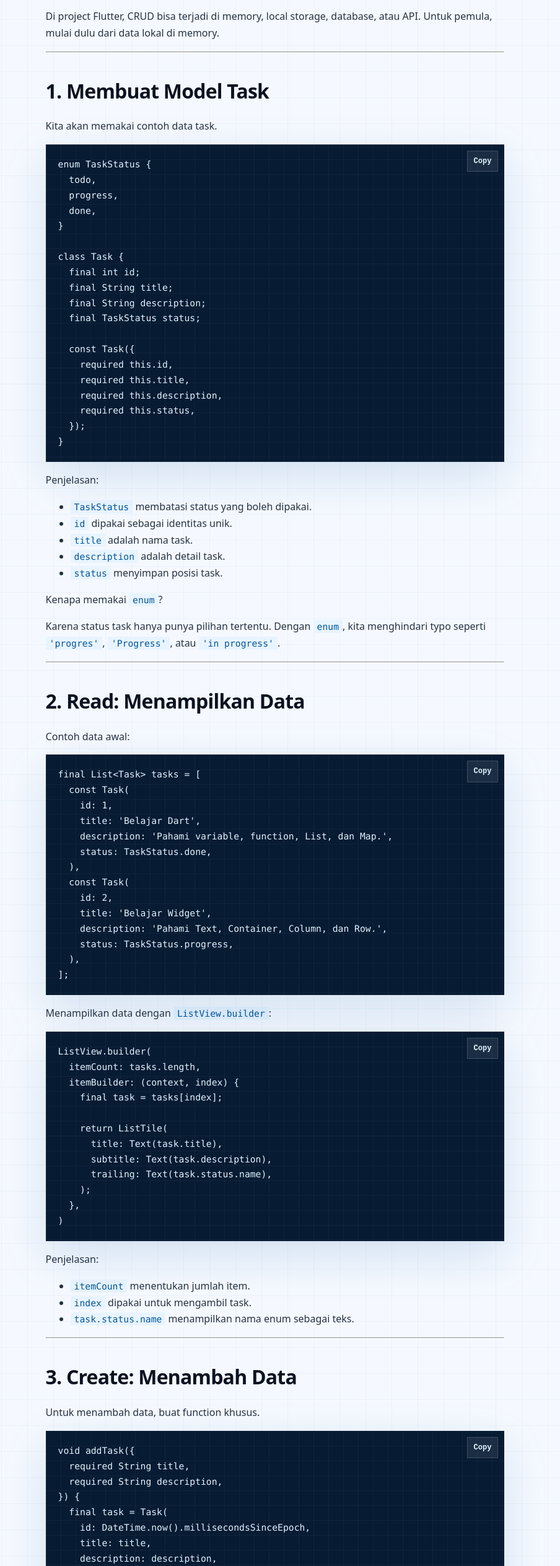
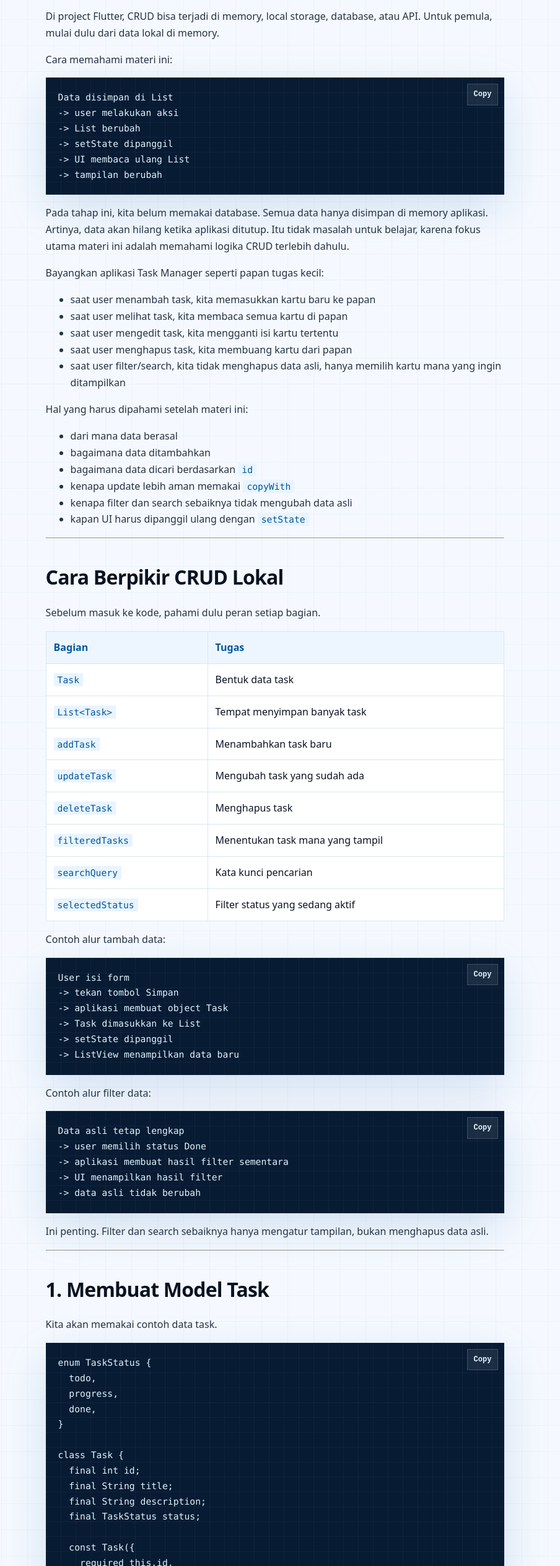
Before and after one commit to zainalsalamun/naltech-dev-docs, an Astro site: page /docs/flutter/crud-lokal-filter-search in a window 1280 px wide. Shown: the part 977-3503 px from the top of the page at 62% size, without its empty margins (376-1280 px from the left). Built offline with nearby package versions, Linux system fonts and the light colour scheme; Astro itself is replaced by a stand-in of ours; code samples lack their colours.

Commit message:
Add detailed explanations and exercises for CRUD operations in Flutter

````diff
--- a/src/content/docs/flutter/crud-lokal-filter-search.md
+++ b/src/content/docs/flutter/crud-lokal-filter-search.md
@@ -20,6 +20,76 @@ CRUD adalah singkatan dari:
 - Delete: menghapus data
 
 Di project Flutter, CRUD bisa terjadi di memory, local storage, database, atau API. Untuk pemula, mulai dulu dari data lokal di memory.
+
+Cara memahami materi ini:
+
+```text
+Data disimpan di List
+-> user melakukan aksi
+-> List berubah
+-> setState dipanggil
+-> UI membaca ulang List
+-> tampilan berubah
+```
+
+Pada tahap ini, kita belum memakai database. Semua data hanya disimpan di memory aplikasi. Artinya, data akan hilang ketika aplikasi ditutup. Itu tidak masalah untuk belajar, karena fokus utama materi ini adalah memahami logika CRUD terlebih dahulu.
+
+Bayangkan aplikasi Task Manager seperti papan tugas kecil:
+
+- saat user menambah task, kita memasukkan kartu baru ke papan
+- saat user melihat task, kita membaca semua kartu di papan
+- saat user mengedit task, kita mengganti isi kartu tertentu
+- saat user menghapus task, kita membuang kartu dari papan
+- saat user filter/search, kita tidak menghapus data asli, hanya memilih kartu mana yang ingin ditampilkan
+
+Hal yang harus dipahami setelah materi ini:
+
+- dari mana data berasal
+- bagaimana data ditambahkan
+- bagaimana data dicari berdasarkan `id`
+- kenapa update lebih aman memakai `copyWith`
+- kenapa filter dan search sebaiknya tidak mengubah data asli
+- kapan UI harus dipanggil ulang dengan `setState`
+
+---
+
+## Cara Berpikir CRUD Lokal
+
+Sebelum masuk ke kode, pahami dulu peran setiap bagian.
+
+| Bagian | Tugas |
+| --- | --- |
+| `Task` | Bentuk data task |
+| `List<Task>` | Tempat menyimpan banyak task |
+| `addTask` | Menambahkan task baru |
+| `updateTask` | Mengubah task yang sudah ada |
+| `deleteTask` | Menghapus task |
+| `filteredTasks` | Menentukan task mana yang tampil |
+| `searchQuery` | Kata kunci pencarian |
+| `selectedStatus` | Filter status yang sedang aktif |
+
+Contoh alur tambah data:
+
+```text
+User isi form
+-> tekan tombol Simpan
+-> aplikasi membuat object Task
+-> Task dimasukkan ke List
+-> setState dipanggil
+-> ListView menampilkan data baru
+```
+
+Contoh alur filter data:
+
+```text
+Data asli tetap lengkap
+-> user memilih status Done
+-> aplikasi membuat hasil filter sementara
+-> UI menampilkan hasil filter
+-> data asli tidak berubah
+```
+
+Ini penting. Filter dan search sebaiknya hanya mengatur tampilan, bukan menghapus data asli.
 
 ---
 
@@ -464,6 +534,63 @@ Filter dan Search
 
 ---
 
+## Latihan Bertahap
+
+Kerjakan latihan ini sebelum masuk Project Task Manager.
+
+### Latihan 1: Tambah Data
+
+Buat function `addTask`, lalu tambahkan minimal 3 task awal.
+
+Target:
+
+- task punya `id`
+- task punya `title`
+- task punya `description`
+- task punya `status`
+
+Pertanyaan untuk dicek:
+
+- Apakah task baru muncul di UI?
+- Apakah `setState` sudah dipanggil?
+- Apakah task baru otomatis punya status `todo`?
+
+### Latihan 2: Update Status
+
+Buat function untuk mengubah status task dari `todo` menjadi `progress`, lalu dari `progress` menjadi `done`.
+
+Target:
+
+- cari task berdasarkan `id`
+- gunakan `copyWith`
+- jangan mengubah object lama secara langsung
+
+Pertanyaan untuk dicek:
+
+- Apa yang terjadi jika `id` tidak ditemukan?
+- Kenapa perlu `indexWhere`?
+- Kenapa tidak cukup memakai `tasks[index].status = status`?
+
+### Latihan 3: Filter dan Search
+
+Buat filter status dan search keyword.
+
+Target:
+
+- filter `todo`
+- filter `progress`
+- filter `done`
+- search berdasarkan `title`
+- search berdasarkan `description`
+
+Pertanyaan untuk dicek:
+
+- Apakah data asli tetap aman?
+- Apakah search bekerja meskipun huruf besar/kecil berbeda?
+- Apa pesan yang tampil jika hasil kosong?
+
+---
+
 ## 10. Checklist CRUD Lokal
 
 Pastikan kamu sudah paham:
````
